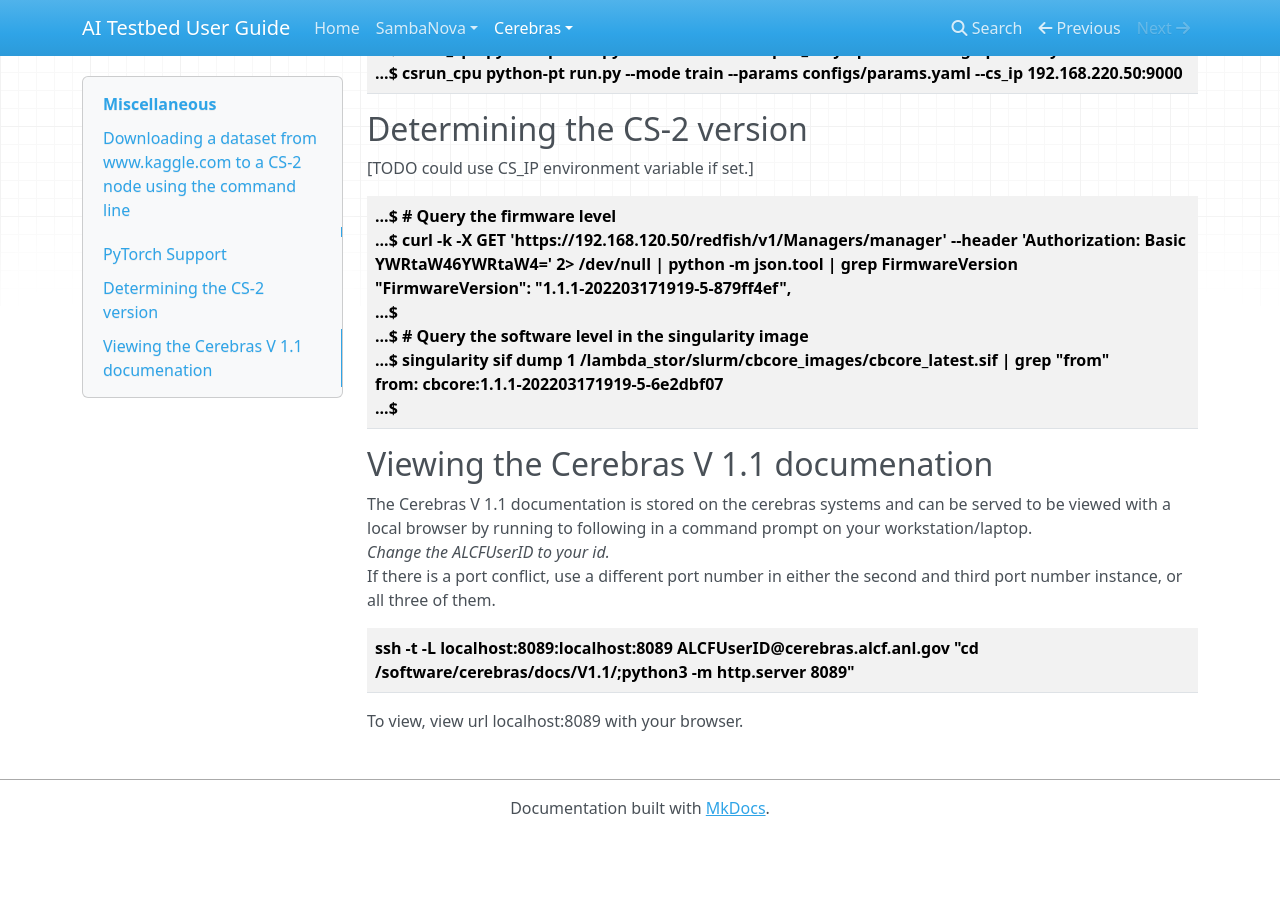
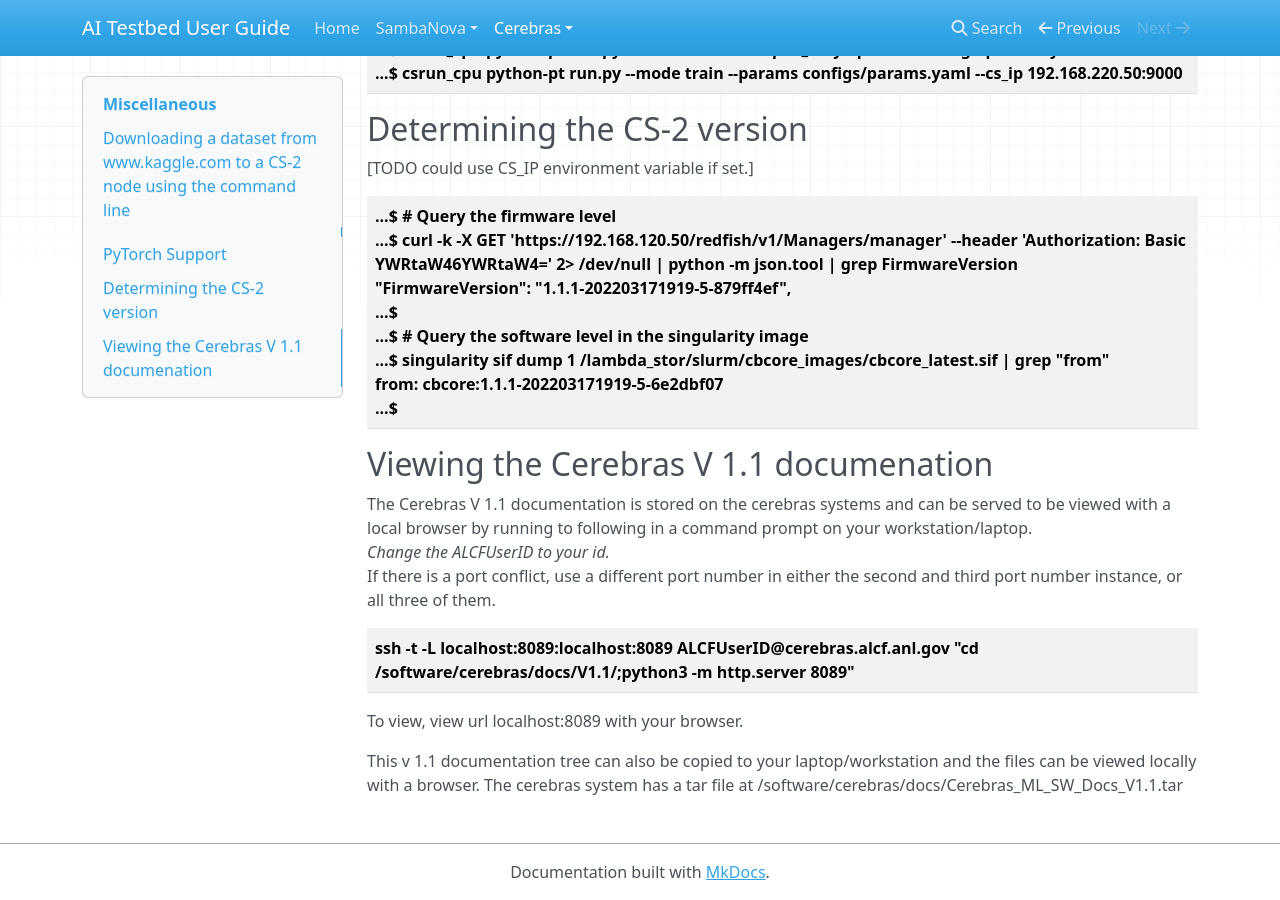
Before and after one commit to argonne-lcf/ai-testbed-userdocs, an MkDocs documentation site: the page built from docs/cerebras/Miscellaneous.md, in a window 1280 px wide and 900 px high, scrolled down 1416 px. Built offline with MkDocs 1.6.1, drawn with Linux system fonts in a browser that asks for light colours; nearby versions of some CDN libraries; before the commit the page ends 2252 px from its top, so only the background shows below that.

Commit message:
add sentence about copying/using cerebras documentation tree

```diff
--- a/docs/cerebras/Miscellaneous.md
+++ b/docs/cerebras/Miscellaneous.md
@@ -159,3 +159,5 @@
 </tbody>
 </table>
 To view, view url localhost:8089 with your browser.
+
+This v 1.1 documentation tree can also be copied to your laptop/workstation and the files can be viewed locally with a browser. The cerebras system has a tar file at /software/cerebras/docs/Cerebras_ML_SW_Docs_V1.1.tar
```
